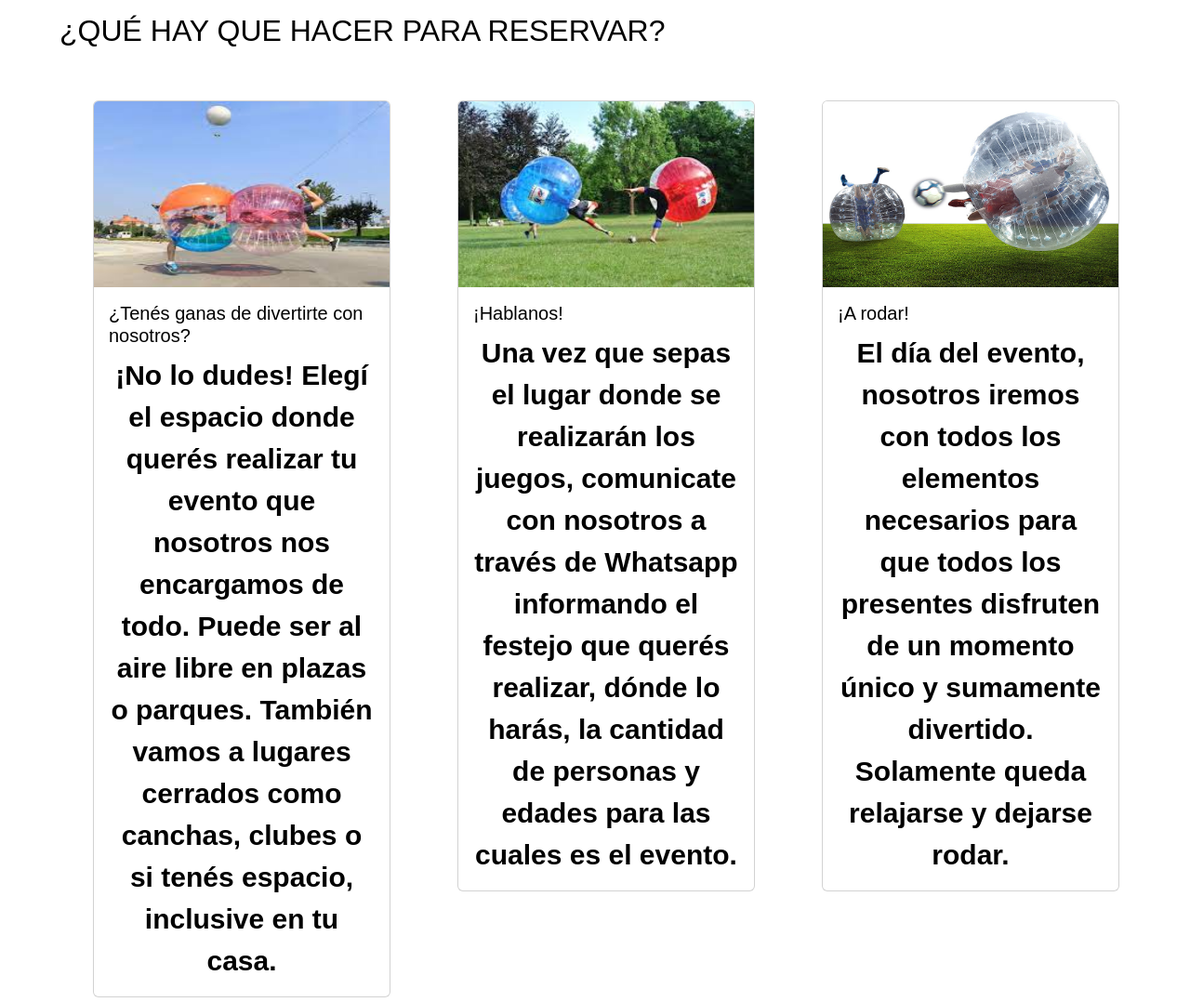
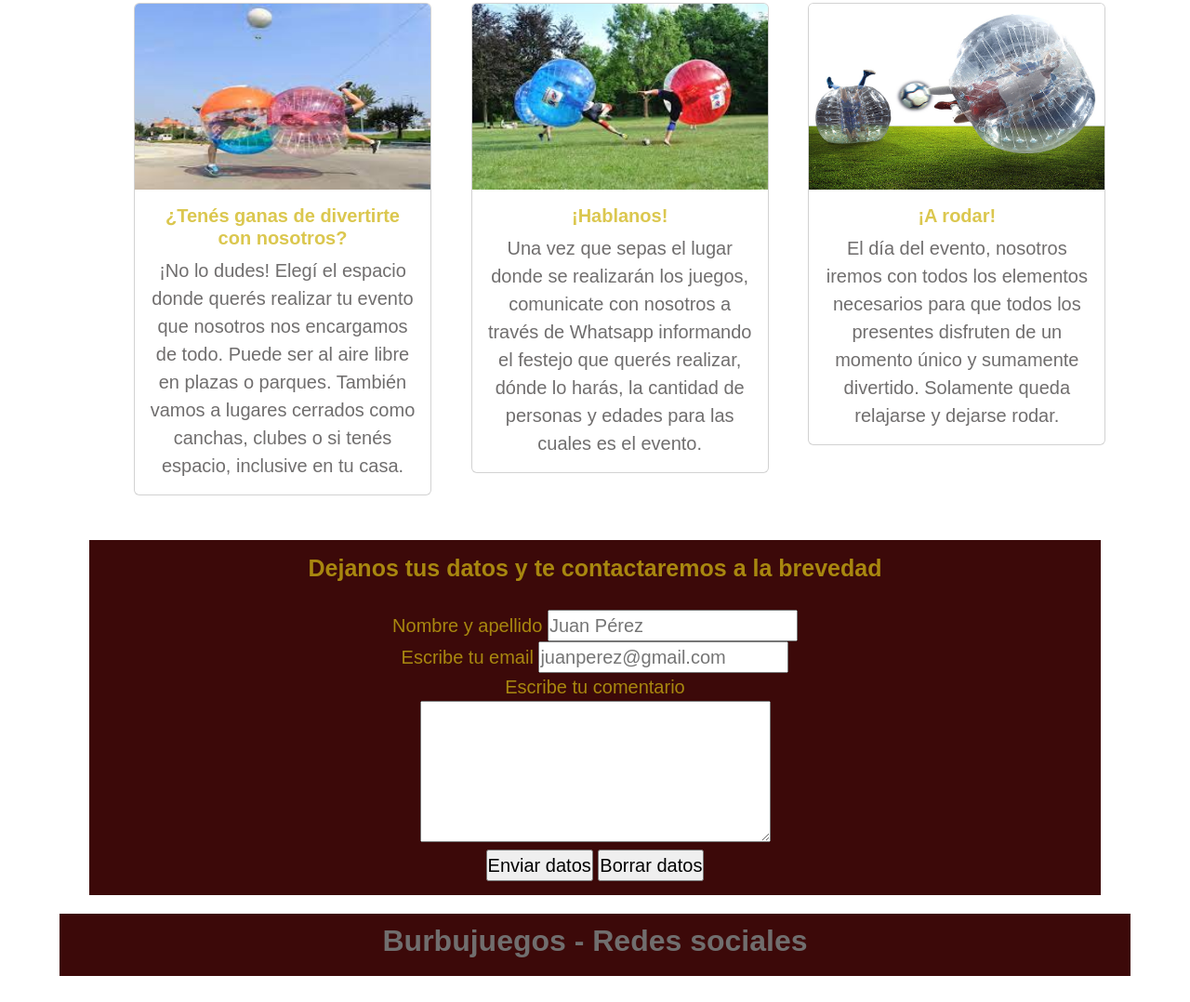
Before and after one commit to sofialavoria/proyecto, a website: page secciones/contacto.html in a window 1280 px wide. Shown: the part 534-1612 px from the top of the page at 93% size. After the commit the page ends 1584 px from the top, so only its background shows below. Drawn offline with nearby package versions, Linux system fonts and the light colour scheme; files that its build step writes are made by us from their sources; a web font is replaced by a local one.

Commit message:
segunda entrega (falta scss)

```diff
--- a/scss/estilo.scss
+++ b/scss/estilo.scss
@@ -1,44 +1,102 @@
-*{
+* {
     margin: 0;
     padding: 0;
     box-sizing: border-box;
   }
-main{
+  main {
     margin: 20px auto;
-    width: 90%;
-    font-family: 'Gugi';
-    font-family: 'Josefin Sans', sans-serif;
-    color: black;
-    font-size: 30px;
+    font-family: 'Changa', sans-serif;
+    font-family: 'Kdam Thmor Pro', sans-serif;
+    color: rgb(112, 110, 110);
+    font-size: 20px;
+  }
+  h1, h5 {
+    color: rgba(207, 179, 18, 0.74);
+    text-align: center;
     font-weight: bold;
   }
-h1{
-    color: black;
+  h2, h3{
+    color: rgb(112, 110, 110);
+    text-align: center;
+    font-weight: bold;
+  }
+  p {
+    color: rgb(112, 110, 110);
     text-align: center;
   }
-p{
-    color: black;
+  .footer {
+    text-align: center;
+    margin: auto;
+    background-color: rgba(59, 8, 8, 0.993);
+    font-family: 'Changa', sans-serif;
+    font-family: 'Kdam Thmor Pro', sans-serif;
+  }
+  .container{
+    font-size: 25px;
+    font-family: 'Changa', sans-serif;
+    font-family: 'Kdam Thmor Pro', sans-serif;
+    color: rgb(112, 110, 110);
+  }
+  .nav-link{
+    color: rgb(207, 179, 18);
+  }
+  .nav-item :hover{
+    transform: rotate(20deg);
+  }
+  .navbar-brand :hover{
+    transition: 2s;
+    width: 500px;
+  }
+  .carousel-inner{
+    padding: 3%;
+    width: 90%;
+    margin: auto;
+  }
+  .row{
+    margin: auto;
+    width: 85%;
+  }
+  .accordion {
+    width: 80%;
+    margin: auto;
+    font-size: 25px;
     text-align: center;
   }
-.header{
-    color: black;
-    display: flex;
-    align-items: center;
-    justify-content: center;
-    font-family: 'Gugi';
-    font-size: 50px;
+  .accordion ul{
+    list-style: none;
+  }
+  .accordion-button{
+    font-size: 25px;
+    color: rgb(207, 179, 18);
+    text-align: center;
+  }
+  form{
+    margin: auto;
+    font-size: 20px;
+    text-align: center;
+    color: rgba(207, 179, 18, 0.74);
+    background-color: rgba(59, 8, 8, 0.993);
+    padding: 15px;
+  }
+  h4{
+    text-align: center;
+    width: 60%;
+    font-size: 25px;
+    margin: auto;
+    padding: 15px;
     font-weight: bold;
+    background-color: rgba(59, 8, 8, 0.993);
+    color: rgba(207, 179, 18, 0.74);
   }
-
-.footer{
-    display: flex;
-    padding: 20px;
-    justify-content: space-evenly;
+  footer {
+    text-align: center;
+    margin: auto;
+    background-color: rgba(59, 8, 8, 0.993);
+    font-family: 'Changa', sans-serif;
+    font-family: 'Kdam Thmor Pro', sans-serif;
+    padding: 10px;
+    width: 90%;
   }
-.row :hover{
-    background-color: rgb(64, 114, 64);
+  div .card :hover{
+    background-color:rgba(223, 215, 171, 0.74) ;
   }
-.navbar-brand :hover{
-    width: 450px;
-    transition: all 2s;
-}
```
Lines whose indentation alone changed are shown as unchanged.
